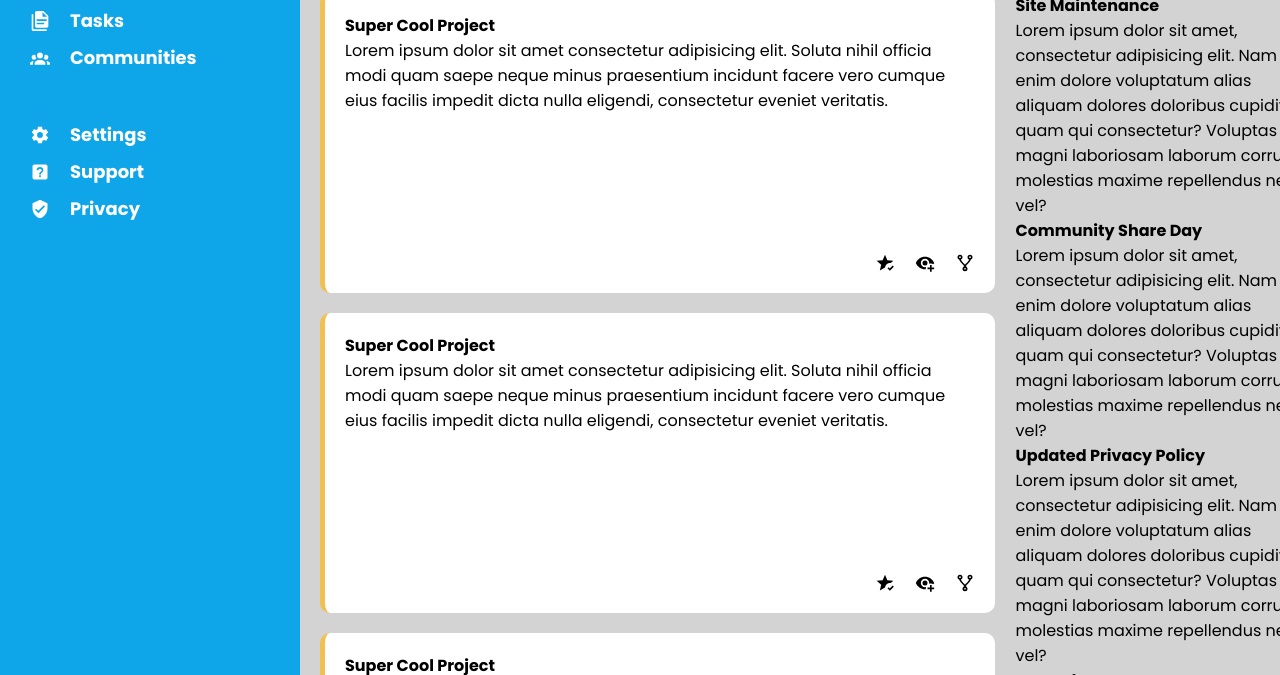
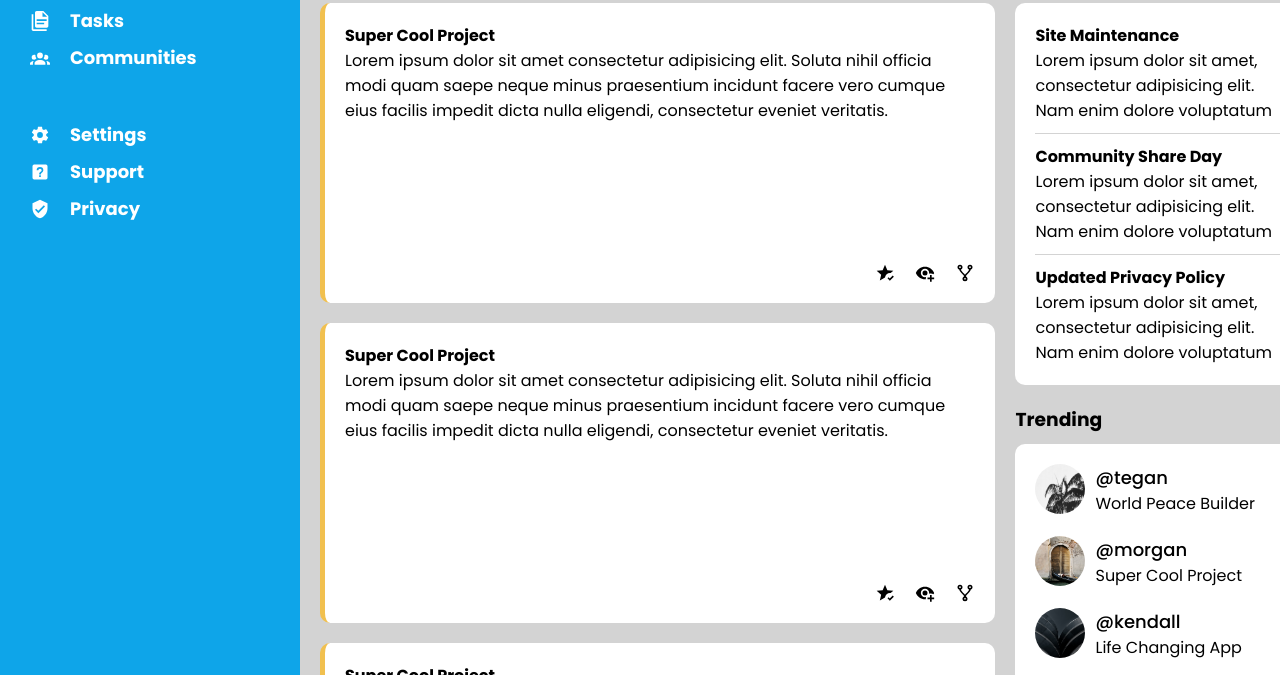
Before and after one commit to randyaf/admin-dashboard, a plain HTML site: page index.html in a window 1280 px wide. Shown: the part 256-931 px from the top of the page. Drawn offline with Linux system fonts and the light colour scheme.

Commit message:
Style the right sidebar

```diff
--- a/index.html
+++ b/index.html
@@ -191,20 +191,20 @@
                 <div class="right-sidebar">
                     <div class="announcements">
                         <h3 class="section-title">Announcements</h3>
-                        <div class="annoucement-list">
+                        <div class="announcement-list">
                             <div class="ann-1">
                                 <h4>Site Maintenance</h4>
-                                <p>Lorem ipsum dolor sit amet, consectetur adipisicing elit. Nam enim dolore voluptatum alias aliquam dolores doloribus cupiditate quam qui consectetur? Voluptas magni laboriosam laborum corrupti molestias maxime repellendus nemo vel?</p>
+                                <p>Lorem ipsum dolor sit amet, consectetur adipisicing elit. Nam enim dolore voluptatum alias aliquam dolores</p>
                             </div>
                             <div class="separator"></div>
                             <div class="ann-2">
                                 <h4>Community Share Day</h4>
-                                <p>Lorem ipsum dolor sit amet, consectetur adipisicing elit. Nam enim dolore voluptatum alias aliquam dolores doloribus cupiditate quam qui consectetur? Voluptas magni laboriosam laborum corrupti molestias maxime repellendus nemo vel?</p>
+                                <p>Lorem ipsum dolor sit amet, consectetur adipisicing elit. Nam enim dolore voluptatum alias aliquam dolores</p>
                             </div>
                             <div class="separator"></div>
                             <div class="ann-3">
                                 <h4>Updated Privacy Policy</h4>
-                                <p>Lorem ipsum dolor sit amet, consectetur adipisicing elit. Nam enim dolore voluptatum alias aliquam dolores doloribus cupiditate quam qui consectetur? Voluptas magni laboriosam laborum corrupti molestias maxime repellendus nemo vel?</p>
+                                <p>Lorem ipsum dolor sit amet, consectetur adipisicing elit. Nam enim dolore voluptatum alias aliquam dolores</p>
                             </div>
                         </div>
                     </div>
@@ -213,28 +213,28 @@
                         <div class="trending-list">
                             <div class="trend trend-1">
                                 <div class="user-profile-image-container">
-                                    <img src="#" />
+                                    <img src="./images/profile-icon-2.jpg" />
                                 </div>
                                 <div class="username">@tegan</div>
                                 <p class="user-slogan">World Peace Builder</p>
                             </div>
                             <div class="trend trend-2">
                                 <div class="user-profile-image-container">
-                                    <img src="#" />
+                                    <img src="./images/profile-icon-1.jpg" />
                                 </div>
                                 <div class="username">@morgan</div>
                                 <p class="user-slogan">Super Cool Project</p>
                             </div>
                             <div class="trend trend-3">
                                 <div class="user-profile-image-container">
-                                    <img src="#" />
+                                    <img src="./images/profile-icon-3.jpg" />
                                 </div>
                                 <div class="username">@kendall</div>
                                 <p class="user-slogan">Life Changing App</p>
                             </div>
                             <div class="trend trend-4">
                                 <div class="user-profile-image-container">
-                                    <img src="#" />
+                                    <img src="./images/profile-icon-4.jpg" />
                                 </div>
                                 <div class="username">@alex</div>
                                 <p class="user-slogan">Not Traffic Maker</p>
--- a/style.css
+++ b/style.css
@@ -196,7 +196,7 @@ body {
 
 .main-content {
     display: grid;
-    grid-template-columns: minmax(600px, 1fr) 300px;
+    grid-template-columns: minmax(500px, 1fr) 300px;
     gap: 20px;
     grid-column: 2 / -1;
     grid-row: 2 / -1;
@@ -237,3 +237,64 @@ body {
     width: 20px;
     height: 20px;
 }
+
+.main-content > .right-sidebar {
+    display: grid;
+    align-content: start;
+    gap: 20px;
+}
+
+.right-sidebar .announcement-list {
+    background-color: #ffffff;
+    padding: 20px;
+    border-radius: 10px;
+}
+
+.announcement-list p {
+    height: 3lh;
+    overflow: hidden;
+}
+
+.announcement-list > .separator {
+    border-top: 1px solid lightgrey;
+    margin: 10px 0;
+}
+
+.right-sidebar .trending-list {
+    display: grid;
+    gap: 20px;
+    background-color: #ffffff;
+    border-radius: 10px;
+    padding: 20px;
+}
+
+.trending-list > .trend {
+    display: grid;
+    grid-template-columns: auto 1fr;
+    grid-template-rows: auto auto;
+    column-gap: 10px;
+}
+
+.trend > .user-profile-image-container {
+    grid-column: 1;
+    grid-row: 1 / -1;
+    width: 50px;
+    height: 50px;
+    border-radius: 50%;
+    overflow: hidden;
+}
+
+.user-profile-image-container > img {
+    width: 100%;
+    height: 100%;
+    object-fit: cover;
+}
+
+.trend > .username {
+    font-size: 18px;
+    font-weight: 500;
+}
+
+.section-title {
+    margin-bottom: 10px;
+}
```
